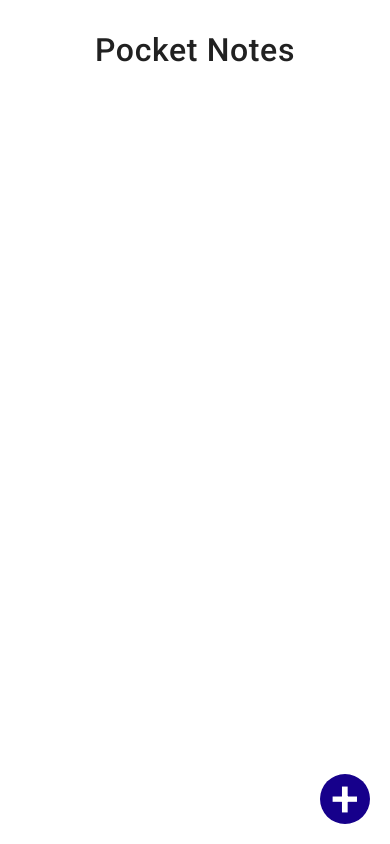
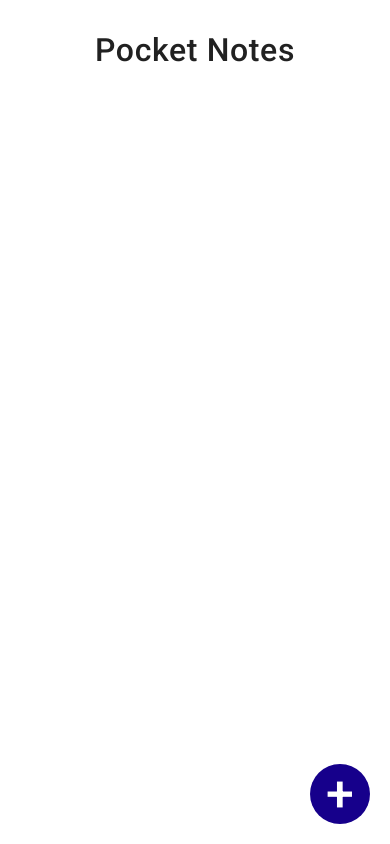
Before and after one commit to Mobarak786/react-module-test, a React (Vite) app: page / in a window 390 px wide. Built offline with nearby package versions, Linux system fonts and the light colour scheme.

Commit message:
some css fixed in mobile version

```diff
--- a/src/components/nodeBody/NoteBody.module.css
+++ b/src/components/nodeBody/NoteBody.module.css
@@ -104,6 +104,7 @@
 }
 .footer textarea {
   background-color: white;
+  color: rgba(53, 53, 53, 1);
   width: 100%;
   height: 70%;
   border: none;
--- a/src/components/popupBar/PopUp.module.css
+++ b/src/components/popupBar/PopUp.module.css
@@ -35,6 +35,8 @@
   font-weight: 400;
   line-height: 37px;
   letter-spacing: 0.035em;
+  background-color: white;
+  color: rgb(24, 23, 23);
 }
 .colour_input {
   margin-top: 15px;
--- a/src/pages/mainPage/Mainpage.jsx
+++ b/src/pages/mainPage/Mainpage.jsx
@@ -45,8 +45,7 @@ const Mainpage = () => {
     setNoteHeader(() => item);
     setHide(true);
   };
-  console.log(hide);
-  console.log(screenSize);
+
   return (
     <div className={styles.container}>
       <div
--- a/src/pages/mainPage/Mainpage.module.css
+++ b/src/pages/mainPage/Mainpage.module.css
@@ -41,8 +41,8 @@
   bottom: 20px;
   right: 20px;
   z-index: 10;
-  width: clamp(50px, 7vw, 70px);
-  height: clamp(50px, 7vw, 70px);
+  width: clamp(60px, 7vw, 70px);
+  height: clamp(60px, 7vw, 70px);
   border-radius: 50%;
   background: rgba(22, 0, 139, 1);
   color: white;
```
